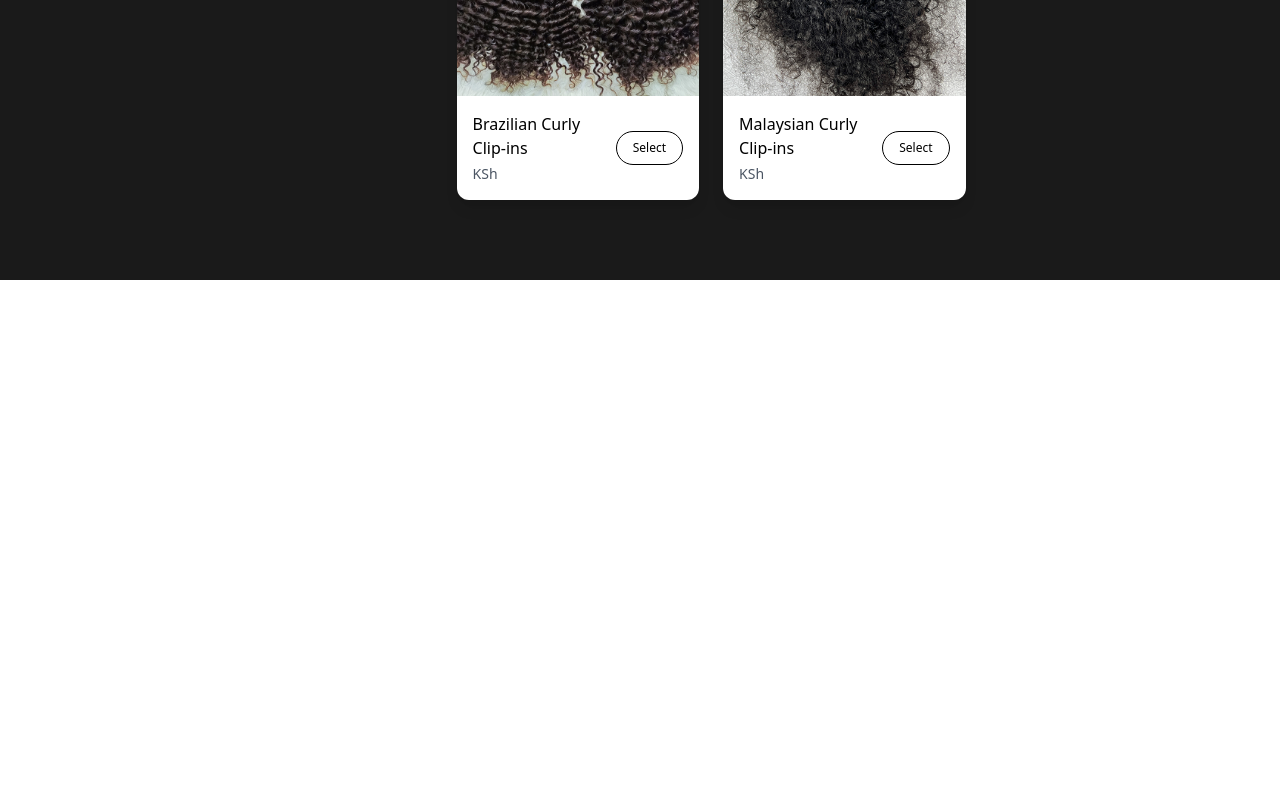
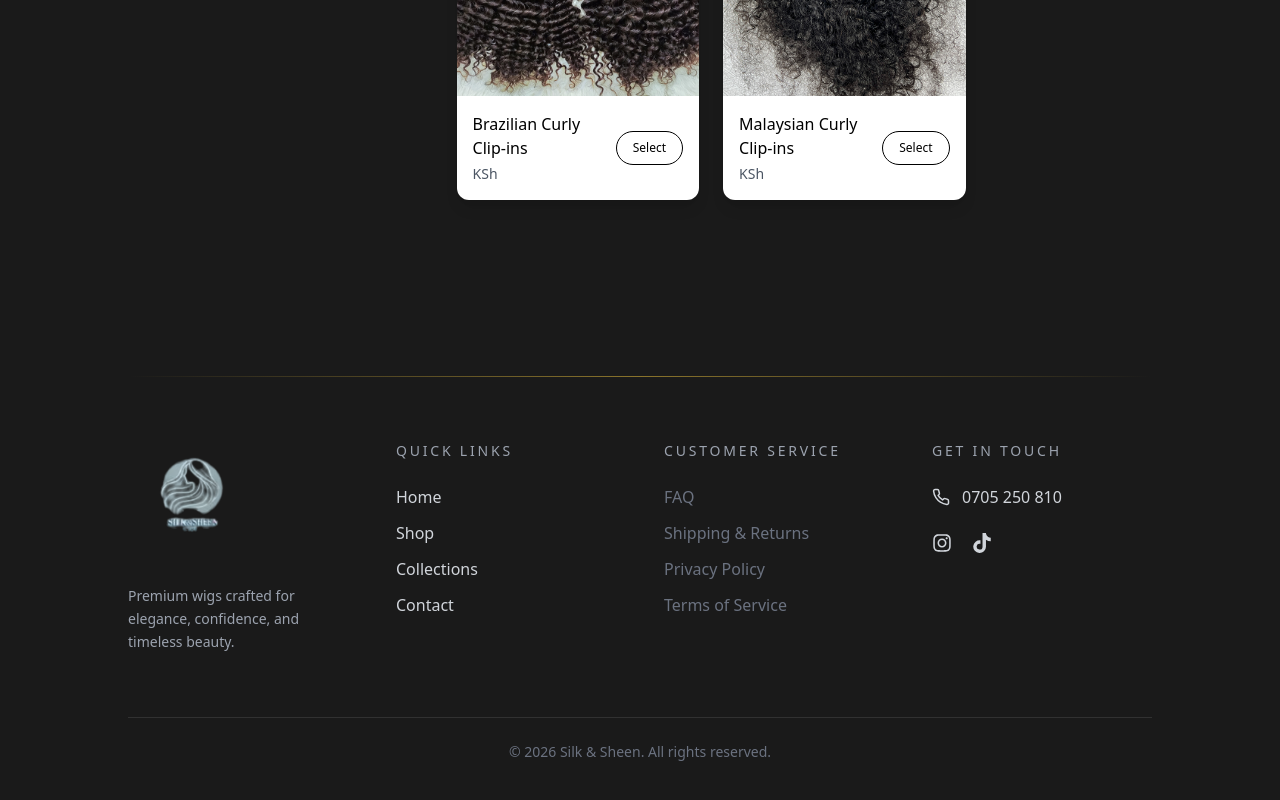
Before and after one commit to Larrymeez/Silk-and-Sheen, a React (Vite) app: page /clip-ins in a window 1280 px wide. Shown: the part 1350-2150 px from the top of the page. Before the commit the page ends 1630 px from the top, so only its background shows below. Built offline with nearby package versions, Linux system fonts and the light colour scheme.

Commit message:
updates footer

```diff
--- a/src/components/Footer.jsx
+++ b/src/components/Footer.jsx
@@ -1,60 +1,124 @@
 // src/components/Footer.jsx
-import { FiFacebook, FiInstagram, FiTwitter } from "react-icons/fi";
+import { Link } from "react-router-dom";
+import { FiPhone } from "react-icons/fi";
+import { FaInstagram, FaTiktok } from "react-icons/fa";
 import logo from "../assets/logo.png";
+
+const quickLinks = [
+  { label: "Home", to: "/" },
+  { label: "Shop", to: "/" },
+  { label: "Collections", to: "/" },
+  { label: "Contact", to: "/contact" },
+];
+
+const policyLinks = [
+  "FAQ",
+  "Shipping & Returns",
+  "Privacy Policy",
+  "Terms of Service",
+];
+
+const socials = [
+  {
+    label: "Instagram",
+    href: "https://www.instagram.com/silk_n_sheenwigs/",
+    Icon: FaInstagram,
+  },
+  {
+    label: "TikTok",
+    href: "https://www.tiktok.com/@silknsheen",
+    Icon: FaTiktok,
+  },
+];
 
 function Footer() {
   return (
-    <footer className="bg-brandbg text-white py-20 px-6 md:px-20 mt-24">
-      <div className="max-w-7xl mx-auto grid grid-cols-1 md:grid-cols-4 gap-12">
+    <footer className="bg-brandbg text-white pt-16 sm:pt-20 pb-10 px-6 md:px-16 lg:px-20 mt-24">
+      <div className="max-w-7xl mx-auto">
+
+        {/* Signature hairline — echoes the Quick Shop filament */}
+        <div className="w-full h-px bg-gradient-to-r from-transparent via-gold/60 to-transparent mb-14 sm:mb-16" />
+
+        <div className="grid grid-cols-1 sm:grid-cols-2 md:grid-cols-4 gap-10 md:gap-12">
 
           {/* Logo & About */}
-        <div className="flex flex-col gap-4">
-          <img src={logo} alt="Silk & Sheen Logo" className="w-32 md:w-40" />
-          <p className="text-gray-300 text-sm md:text-base">
-            Premium wigs crafted for elegance, confidence, and timeless beauty. Follow us to stay inspired.
+          <div className="flex flex-col gap-4 sm:col-span-2 md:col-span-1">
+            <img src={logo} alt="Silk & Sheen" className="w-28 md:w-32 object-contain" />
+            <p className="text-gray-400 text-sm leading-relaxed max-w-xs">
+              Premium wigs crafted for elegance, confidence, and timeless beauty.
             </p>
           </div>
 
           {/* Quick Links */}
           <div>
-          <h4 className="text-lg md:text-xl font-semibold mb-6">Quick Links</h4>
-          <ul className="flex flex-col gap-3 text-gray-300">
-            <li className="hover:text-gold transition cursor-pointer">Home</li>
-            <li className="hover:text-gold transition cursor-pointer">Shop</li>
-            <li className="hover:text-gold transition cursor-pointer">Collections</li>
-            <li className="hover:text-gold transition cursor-pointer">Contact</li>
+            <h4 className="text-sm uppercase tracking-[0.2em] text-gray-400 mb-6">
+              Quick Links
+            </h4>
+            <ul className="flex flex-col gap-3">
+              {quickLinks.map((link) => (
+                <li key={link.label}>
+                  <Link
+                    to={link.to}
+                    className="text-gray-300 hover:text-gold transition-colors"
+                  >
+                    {link.label}
+                  </Link>
+                </li>
+              ))}
             </ul>
           </div>
 
           {/* Customer Service */}
           <div>
-          <h4 className="text-lg md:text-xl font-semibold mb-6">Customer Service</h4>
-          <ul className="flex flex-col gap-3 text-gray-300">
-            <li className="hover:text-gold transition cursor-pointer">FAQ</li>
-            <li className="hover:text-gold transition cursor-pointer">Shipping & Returns</li>
-            <li className="hover:text-gold transition cursor-pointer">Privacy Policy</li>
-            <li className="hover:text-gold transition cursor-pointer">Terms of Service</li>
+            <h4 className="text-sm uppercase tracking-[0.2em] text-gray-400 mb-6">
+              Customer Service
+            </h4>
+            <ul className="flex flex-col gap-3">
+              {policyLinks.map((label) => (
+                <li key={label} className="text-gray-500 cursor-default">
+                  {label}
+                </li>
+              ))}
             </ul>
           </div>
 
-        {/* Follow Us */}
+          {/* Contact & Follow */}
           <div>
-          <h4 className="text-lg md:text-xl font-semibold mb-6">Follow Us</h4>
-          <p className="text-gray-300 text-sm md:text-base mb-4">
-            Connect with us on social media for the latest updates.
-          </p>
-          <div className="flex items-center gap-4 text-2xl">
-            <FiFacebook className="hover:text-gold transition-colors cursor-pointer" />
-            <FiInstagram className="hover:text-gold transition-colors cursor-pointer" />
-            <FiTwitter className="hover:text-gold transition-colors cursor-pointer" />
+            <h4 className="text-sm uppercase tracking-[0.2em] text-gray-400 mb-6">
+              Get In Touch
+            </h4>
+
+            <a
+              href="tel:+254705250810"
+              className="flex items-center gap-3 text-gray-300 hover:text-gold transition-colors mb-6"
+            >
+              <FiPhone className="text-lg shrink-0" />
+              <span>0705 250 810</span>
+            </a>
+
+            <div className="flex items-center gap-5 text-xl">
+              {socials.map(({ label, href, Icon }) => (
+                <a
+                  key={label}
+                  href={href}
+                  target="_blank"
+                  rel="noopener noreferrer"
+                  aria-label={label}
+                  className="text-gray-300 hover:text-gold transition-colors"
+                >
+                  <Icon />
+                </a>
+              ))}
             </div>
           </div>
 
         </div>
 
         {/* Divider */}
-      <div className="border-t border-gray-700 mt-16 pt-6 text-center text-gray-500 text-sm md:text-base">
+        <div className="border-t border-white/10 mt-16 pt-6 text-center text-gray-500 text-sm">
           © {new Date().getFullYear()} Silk & Sheen. All rights reserved.
+        </div>
+
       </div>
     </footer>
   );
--- a/src/pages/ClipIns.jsx
+++ b/src/pages/ClipIns.jsx
@@ -4,6 +4,7 @@ import { motion } from "framer-motion";
 import { useNavigate } from "react-router-dom";
 import hero3 from "../assets/hero3.jpg";
 import { products } from "../data/products";
+import Footer from "../components/Footer";
 
 function ClipIns() {
   const navigate = useNavigate();
@@ -489,6 +490,8 @@ function ClipIns() {
 
       </div>
 
+      <Footer />
+
     </motion.main>
   );
 }
```
Lines whose indentation alone changed are shown as unchanged.
